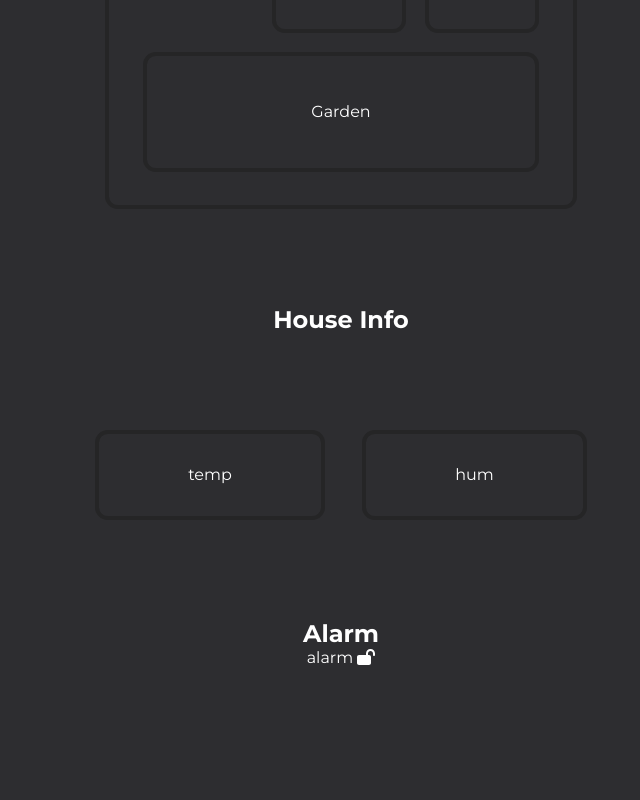
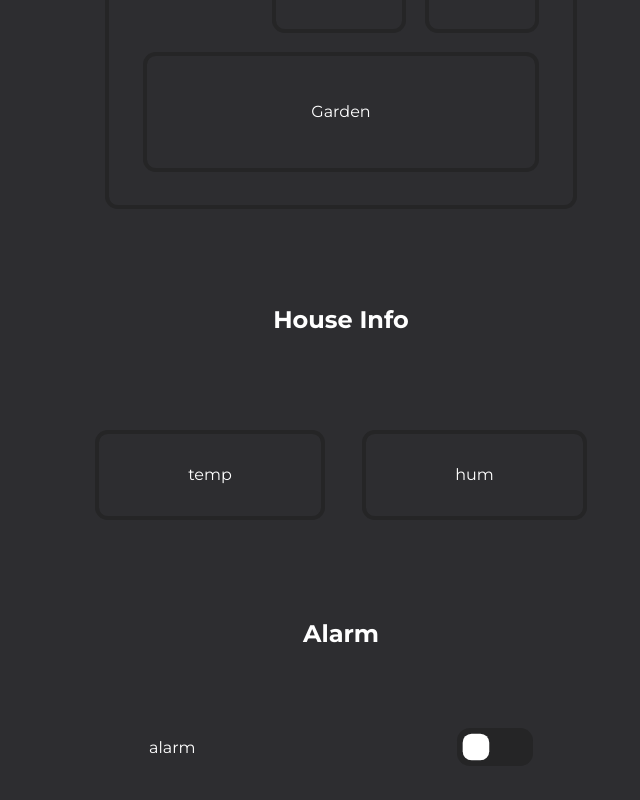
Before and after one commit to Giuseppe-Compagnone/smart_house, a React (Create React App) app in the folder smart_house_fe/: page / in a window 1280 px wide. Shown: the part 558-1358 px from the top of the page, without its empty margins (299-939 px from the left). Before the commit the page ends 1225 px from the top, so only its background shows below. Built offline with nearby package versions, Linux system fonts and the light colour scheme.

Commit message:
some minor features

```diff
--- a/smart_house_fe/src/components/Alarm/Alarm.css
+++ b/smart_house_fe/src/components/Alarm/Alarm.css
@@ -9,4 +9,55 @@
       -ms-flex-pack: center;
           justify-content: center;
 }
+
+.alarm h1 {
+  margin-bottom: 5rem;
+}
+
+.alarm .alarm-options {
+  display: -webkit-box;
+  display: -ms-flexbox;
+  display: flex;
+  -webkit-box-pack: justify;
+      -ms-flex-pack: justify;
+          justify-content: space-between;
+  -webkit-box-align: center;
+      -ms-flex-align: center;
+          align-items: center;
+  width: 30%;
+  margin-bottom: 10rem;
+}
+
+.alarm .alarm-options .toggler {
+  background: #252526;
+  width: calc( 2.36221rem * 2);
+  height: 2.36221rem;
+  cursor: pointer;
+  border-radius: 0.8rem;
+  position: relative;
+  -webkit-transition: all .7s ease-in;
+  transition: all .7s ease-in;
+}
+
+.alarm .alarm-options .toggler .trigger {
+  background: white;
+  position: absolute;
+  top: 0;
+  bottom: 0;
+  left: 0;
+  right: unset;
+  width: 2.36221rem;
+  border-radius: 0.8rem;
+  -webkit-transform: scale(0.7);
+          transform: scale(0.7);
+  -webkit-transition: all .7s ease-in;
+  transition: all .7s ease-in;
+}
+
+.alarm .alarm-options .toggler.active .trigger {
+  left: unset;
+  right: 0;
+  -webkit-transition: all .7s ease-in;
+  transition: all .7s ease-in;
+}
 /*# sourceMappingURL=Alarm.css.map */
--- a/smart_house_fe/src/components/Alarm/Alarm.jsx
+++ b/smart_house_fe/src/components/Alarm/Alarm.jsx
@@ -7,13 +7,26 @@ const Alarm = () => {
     const close = <FontAwesomeIcon icon={faLock} />;
     const open = <FontAwesomeIcon icon={faLockOpen} />
 
+    // let lock = document.querySelector(".toggler");
+
+    // console.log(lock);
+
+    // const condition = lock.classList.contains("active");
+
+
+    const handleToggle = (e) =>{
+        e.target.classList.toggle("active");
+    }
+
     return(
         <>
             <section className="alarm">
                 <h1>Alarm</h1>
                 <div className="alarm-options">
-                    <p>alarm {1==1?open:close}</p>
-
+                    <p>alarm {}</p>
+                    <div id="hold" className="toggler" onClick={(e)=>{handleToggle(e)}}>
+                        <i className="trigger" ></i>
+                    </div>
                 </div>
             </section>
         </>
--- a/smart_house_fe/src/components/Alarm/Alarm.scss
+++ b/smart_house_fe/src/components/Alarm/Alarm.scss
@@ -1,5 +1,54 @@
+@import "./../../variables.scss";
+
 .alarm{
     display: flex;
     align-items: center;
     justify-content: center;
+
+    h1{
+        margin-bottom: 5rem;
+    }
+
+    .alarm-options{
+        display: flex;
+        justify-content: space-between;
+        align-items: center;
+        width: 30%;
+
+        margin-bottom: 10rem;
+
+        .toggler{
+            background: $house;
+            width: calc( #{$cm} * 2 );
+            height: $cm;
+            cursor: pointer;
+            border-radius: $radius;
+            position: relative;
+            transition: all .7s ease-in;
+
+
+
+
+            .trigger{
+                background: $text;
+                position:absolute;
+                top: 0;
+                bottom: 0;
+                left: 0;
+                right: unset;
+                width: $cm;
+                border-radius: $radius;
+                transform: scale(0.7);
+                transition: all .7s ease-in;
+            }
+        }
+
+        .toggler.active .trigger{
+            left: unset;
+            right: 0;
+            transition: all .7s ease-in;
+
+        }
+    }
+
 }
```
Also changed, not shown: 1 other file (tests, documents, lock files or other folders).
